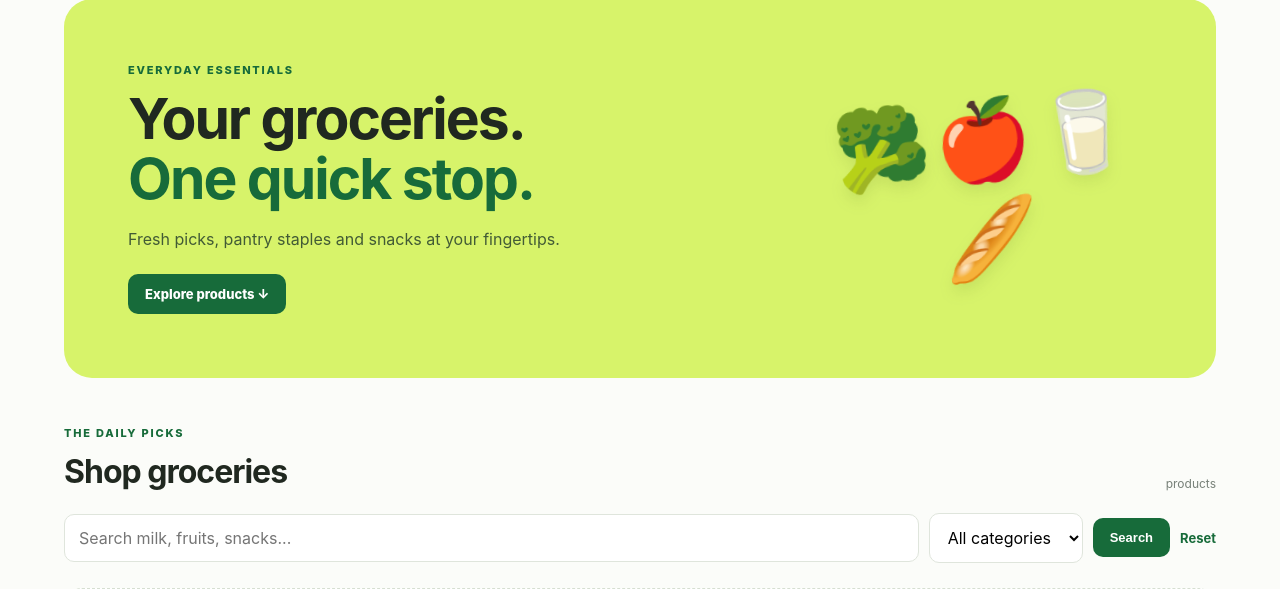
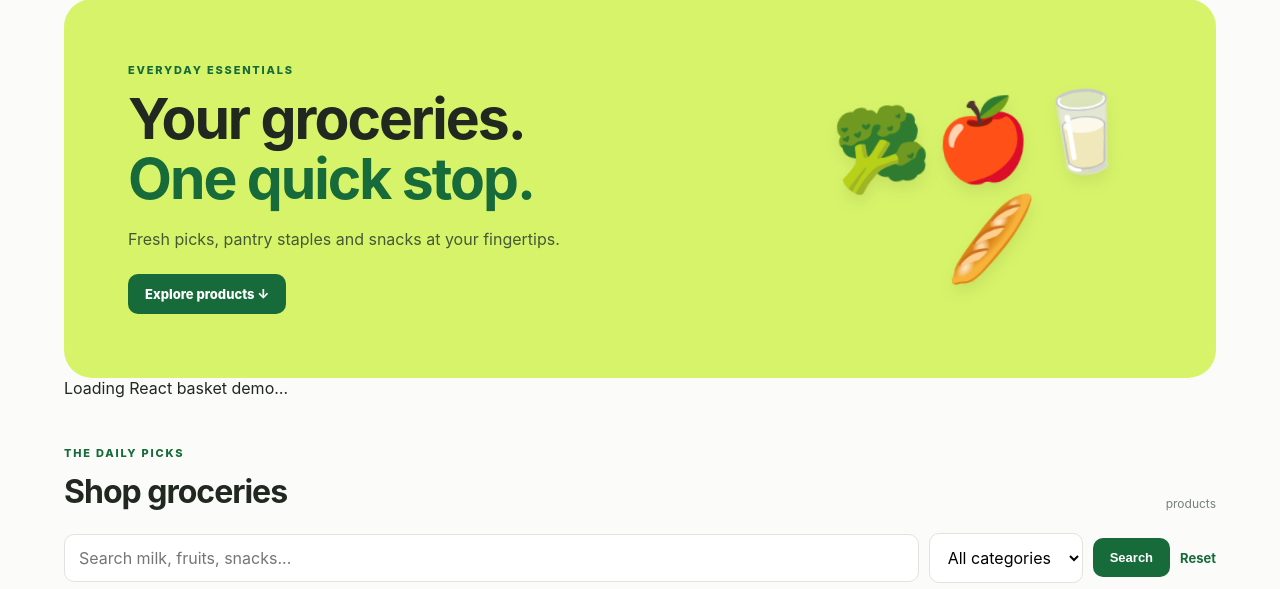
Before and after one commit to mukesh2307/quickcart, a Java web app: page /products.jsp in a window 1280 px wide. Shown: the part 117-706 px from the top of the page. Run offline with Tomcat 11, a stand-in JSP engine, Linux system fonts and the light colour scheme; the template is opened without the code that fills it, so the values that code supplies are empty.

Commit message:
added small react component for quick basket feature

```diff
--- a/src/main/webapp/products.jsp
+++ b/src/main/webapp/products.jsp
@@ -5,6 +5,7 @@
 <meta charset="UTF-8"><meta name="viewport" content="width=device-width, initial-scale=1">
 <title>QuickCart | Groceries made easy</title>
 <link rel="stylesheet" href="${pageContext.request.contextPath}/css/style.css">
+<link rel="stylesheet" href="${pageContext.request.contextPath}/css/react-demo.css">
 </head><body>
 <header class="topbar">
   <a class="brand" href="${pageContext.request.contextPath}/products"><span class="brand-mark">Q</span> quick<span>cart</span></a>
@@ -19,6 +20,7 @@
     <div class="hero-art" aria-hidden="true"><span>🥦</span><span>🍎</span><span>🥛</span><span>🥖</span></div>
   </section>
   <c:if test="${not empty sessionScope.flash}"><div class="notice"><c:out value="${sessionScope.flash}"/></div><c:remove var="flash" scope="session"/></c:if>
+  <div id="react-basket-demo" aria-live="polite">Loading React basket demo…</div>
   <section id="catalogue" class="catalogue">
     <div class="section-heading"><div><p class="eyebrow">THE DAILY PICKS</p><h2>Shop groceries</h2></div><span class="muted">${products.size()} products</span></div>
     <form class="filters" method="get" action="${pageContext.request.contextPath}/products">
@@ -49,5 +51,8 @@
       </c:forEach>
     </div>
   </section>
-</main><footer class="footer">QuickCart · A Java JSP + JDBC college project</footer>
+  </main><footer class="footer">QuickCart · A Java JSP + JDBC college project</footer>
+  <script src="https://unpkg.com/react@18.3.1/umd/react.production.min.js"></script>
+<script src="https://unpkg.com/react-dom@18.3.1/umd/react-dom.production.min.js"></script>
+<script src="${pageContext.request.contextPath}/js/react-basket-demo.js"></script>
 </body></html>
```
Also changed, not shown: README.md.
